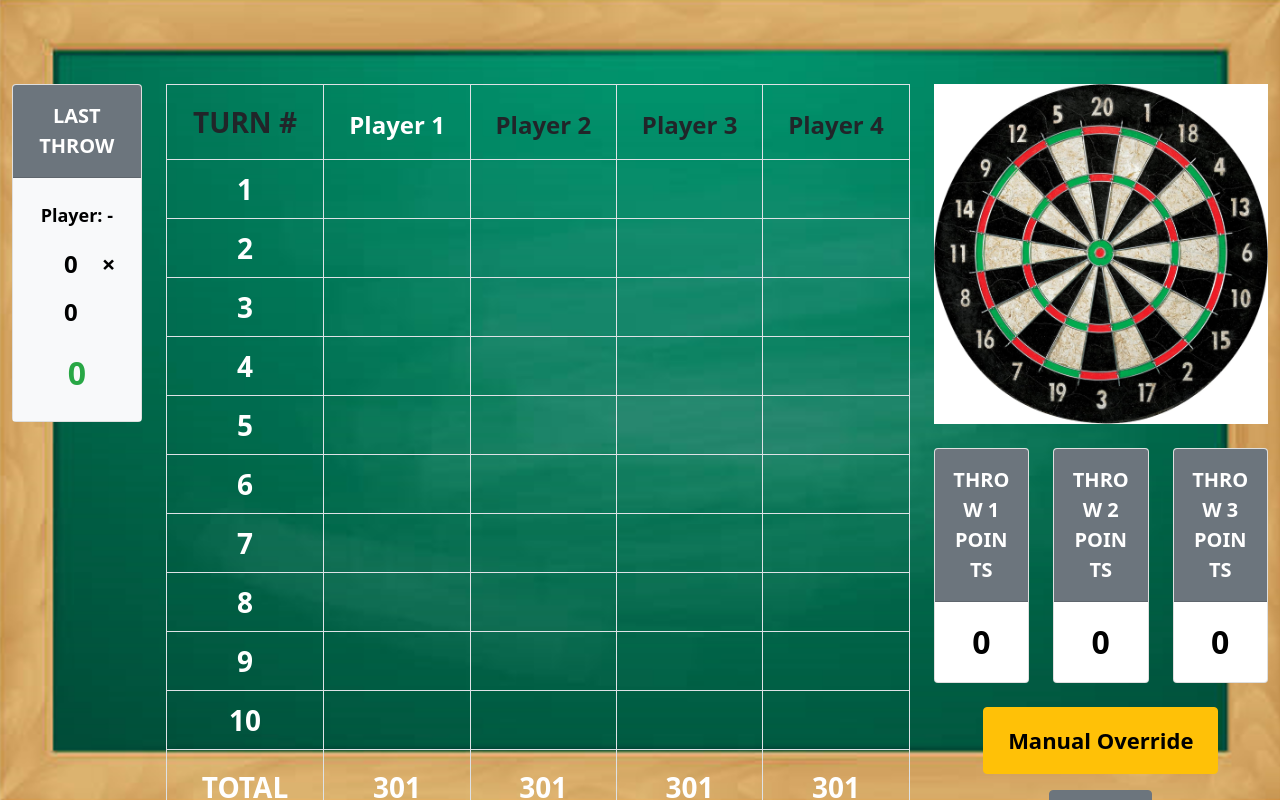
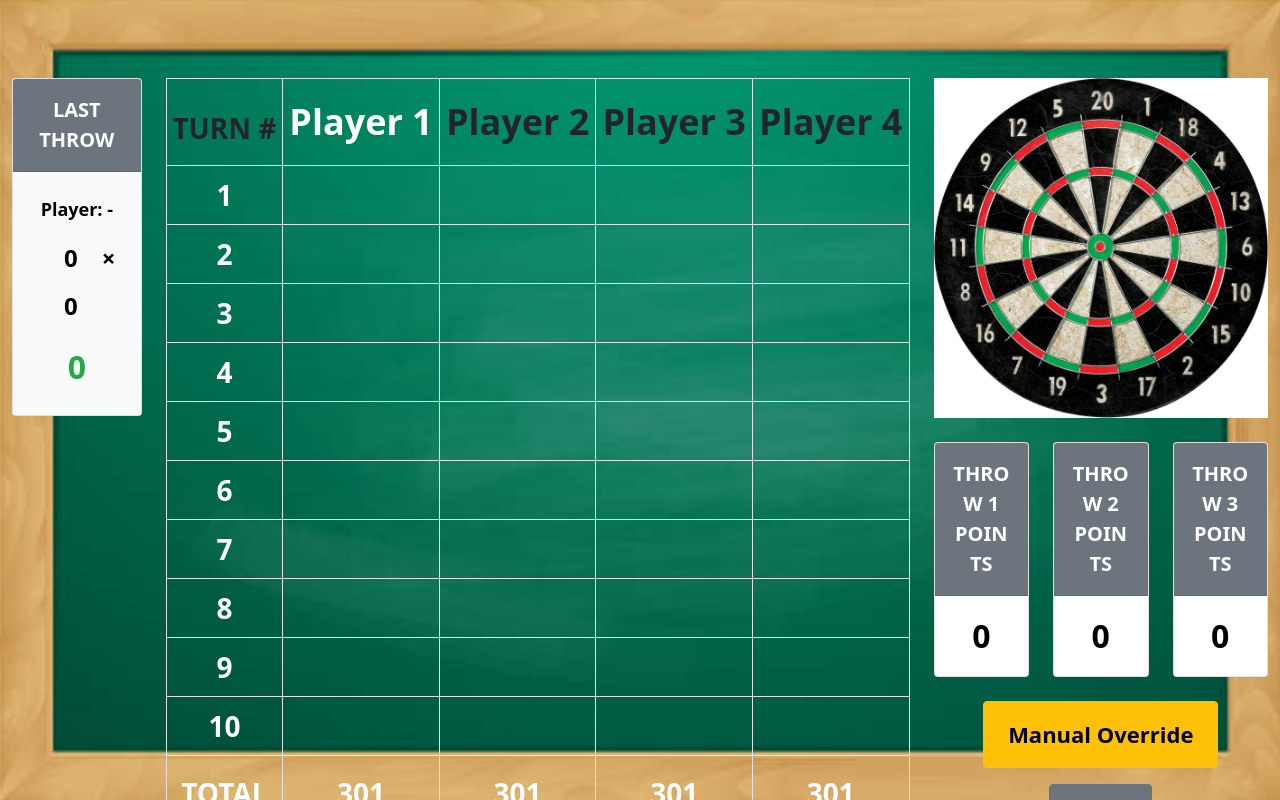
Before and after one commit to Shrine101/YT_scoreboard, a Flask app: page /game in a window 1280 px wide. Run offline with Flask 3, Linux system fonts and the light colour scheme; data comes from the database, SQL or seed files in the repository; data that the repository does not hold is empty.

Commit message:
Changing how game scripts modifies player names in scoreboard. may revert this commit

```diff
--- a/templates/includes/game_scripts.html
+++ b/templates/includes/game_scripts.html
@@ -392,58 +392,72 @@
     }
   });
 
-  // Function to adjust player name font sizes
+  // Function to adjust player name font sizes based on longest name
   function adjustPlayerNameFontSizes() {
       // Get all player name headers
       const playerHeaders = document.querySelectorAll('.player-header');
 
-      console.log("Running font size adjustment for", playerHeaders.length, "headers");
+      if (playerHeaders.length === 0) return;
 
+      // Reset all font sizes to measure with default size
       playerHeaders.forEach(header => {
-          // Get the original text
-          const originalText = header.textContent;
+          header.style.fontSize = '';
+      });
 
-          // Skip if empty
-          if (!originalText) return;
+      // Get base font size
+      const baseFontSize = parseInt(window.getComputedStyle(playerHeaders[0]).fontSize);
 
-          // Reset font size to measure with default size
-          header.style.fontSize = '24px';
-
-          // Calculate available width vs text width
-          const headerWidth = header.offsetWidth;
-
-          // Create a temp span to measure text width
+      // Create a temp span for measuring
       const tempSpan = document.createElement('span');
       tempSpan.style.visibility = 'hidden';
       tempSpan.style.position = 'absolute';
       tempSpan.style.whiteSpace = 'nowrap';
-          tempSpan.style.fontSize = window.getComputedStyle(header).fontSize;
-          tempSpan.textContent = originalText;
+      tempSpan.style.fontSize = `${baseFontSize}px`;
       document.body.appendChild(tempSpan);
 
+      // Find which player name has the worst fit ratio
+      let maxRatio = 0;
+      let longestName = '';
+
+      playerHeaders.forEach(header => {
+          const originalText = header.textContent.trim();
+          if (!originalText) return;
+
+          const headerWidth = header.offsetWidth;
+          if (!headerWidth) return;
+
+          tempSpan.textContent = originalText;
           const textWidth = tempSpan.offsetWidth;
+
+          const ratio = textWidth / headerWidth;
+          if (ratio > maxRatio) {
+              maxRatio = ratio;
+              longestName = originalText;
+          }
+      });
+
       document.body.removeChild(tempSpan);
 
-          console.log(
-              `Header "${originalText}": width=${headerWidth}px, text width=${textWidth}px, ` +
-              `ratio=${(textWidth/headerWidth).toFixed(2)}, ` +
-              `current font size=${window.getComputedStyle(header).fontSize}`
-          );
+      console.log(`Longest name: "${longestName}" with ratio ${maxRatio.toFixed(2)}`);
 
-          // If text is wider than its container, reduce font size
-          if (textWidth > headerWidth * 0.9) {
-              const ratio = (headerWidth * 0.9) / textWidth;
-              const computedSize = window.getComputedStyle(header).fontSize;
-              const currentSize = parseInt(computedSize);
-              const newSize = Math.max(20, Math.floor(currentSize * ratio)); // Min 20px
+      // Calculate appropriate font size to make worst case fit at 90%
+      let newFontSize = baseFontSize;
+      if (maxRatio > 0.9) {
+          // Text is too big, scale it down
+          newFontSize = Math.max(12, Math.floor(baseFontSize * (0.9 / maxRatio)));
+          console.log(`Scaling down font from ${baseFontSize}px to ${newFontSize}px`);
+      } else if (maxRatio < 0.85 && maxRatio > 0) {
+          // Text is too small, scale it up (but not too much)
+          newFontSize = Math.floor(baseFontSize * (0.9 / maxRatio));
+          console.log(`Scaling up font from ${baseFontSize}px to ${newFontSize}px`);
+      }
 
-              console.log(`  Resizing "${originalText}" from ${currentSize}px to ${newSize}px`);
-              header.style.fontSize = `${newSize}px`;
-          } else {
-              console.log(`  "${originalText}" fits fine, no resize needed`);
-          }
+      // Apply this font size to all player headers
+      playerHeaders.forEach(header => {
+          header.style.fontSize = `${newFontSize}px`;
       });
   }
+
   // Add window resize handler
   window.addEventListener('resize', function() {
       // Debounce to prevent performance issues
```
Lines whose indentation alone changed are shown as unchanged.
